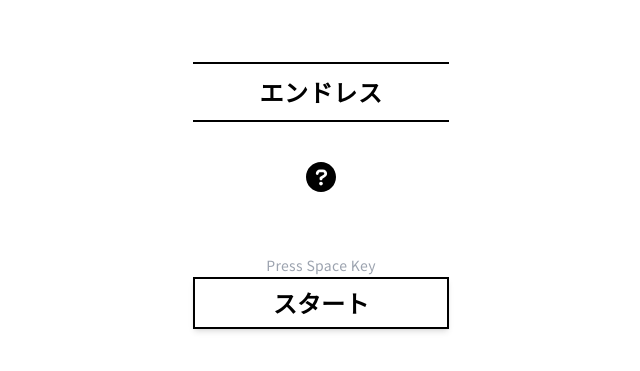
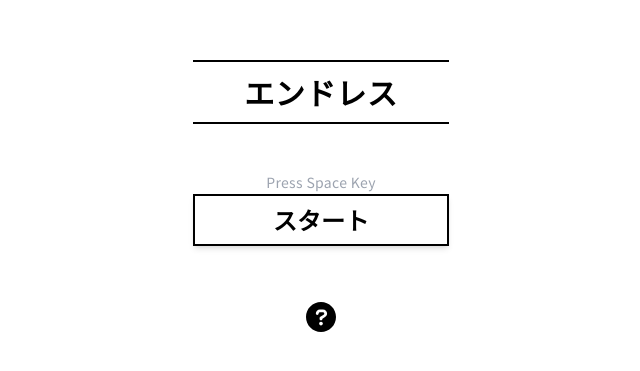
Before and after one commit to atommy-euph/snwc2, a Next.js app: page /endless in a window 1280 px wide. Shown: the part 225-596 px from the top of the page, without its empty margins (319-959 px from the left). Built offline with nearby package versions, Linux system fonts and the light colour scheme.

Commit message:
minor correction

```diff
--- a/package.json
+++ b/package.json
@@ -5,6 +5,7 @@
   "scripts": {
     "dev": "next dev",
     "build": "next build",
+    "export": "next export",
     "start": "next start",
     "lint": "next lint"
   },
--- a/pages/endless/index.js
+++ b/pages/endless/index.js
@@ -266,16 +266,16 @@ export default function Endless() {
       {/* Before the game starts */}
       {!(isGameStart || isGameOver || isGameStandby) && (
         <div className="flex flex-col justify-center items-center h-screen">
-          <h1 className="border-y-2 border-black py-3 mb-10 w-64 text-center">
+          <h1 className="border-y-2 border-black py-3 mb-10 w-64 text-center text-3xl">
             エンドレス
           </h1>
+          <Button value="スタート" keybind="Space" onClick={handleGameStart} />
+          <div className="h-12"></div>
           <Link href="/endless/help">
             <a>
               <Image width={30} height={30} src={help} alt="help" />
             </a>
           </Link>
-          <div className="h-12"></div>
-          <Button value="スタート" keybind="Space" onClick={handleGameStart} />
         </div>
       )}
 
```
